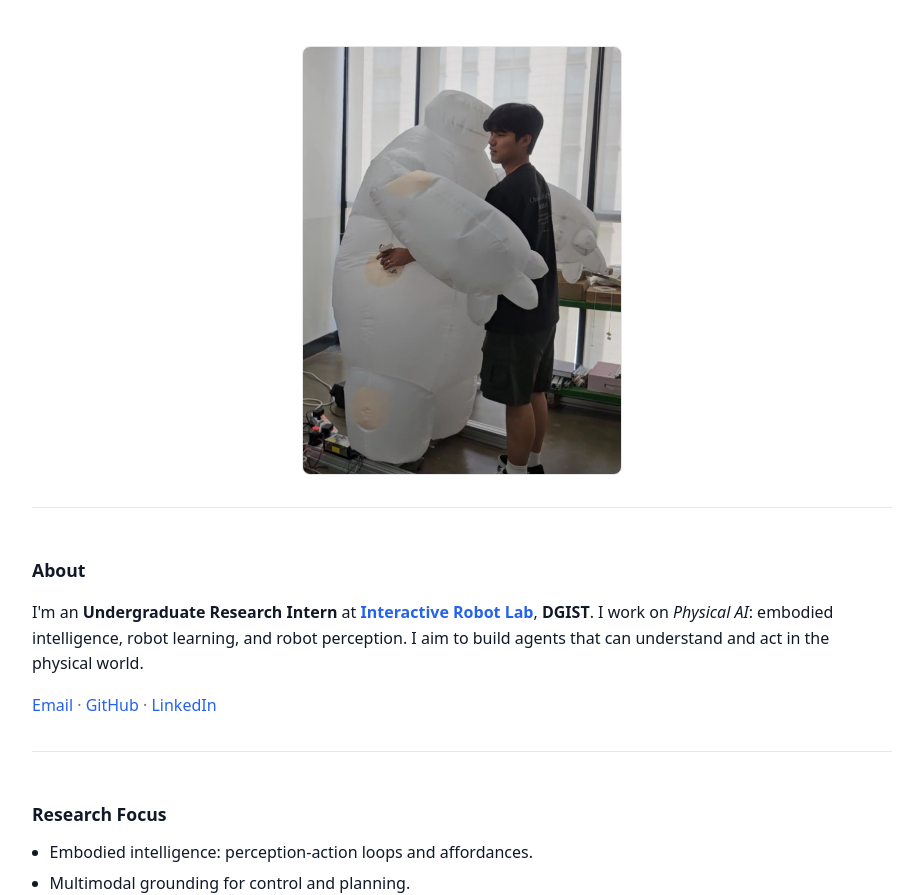
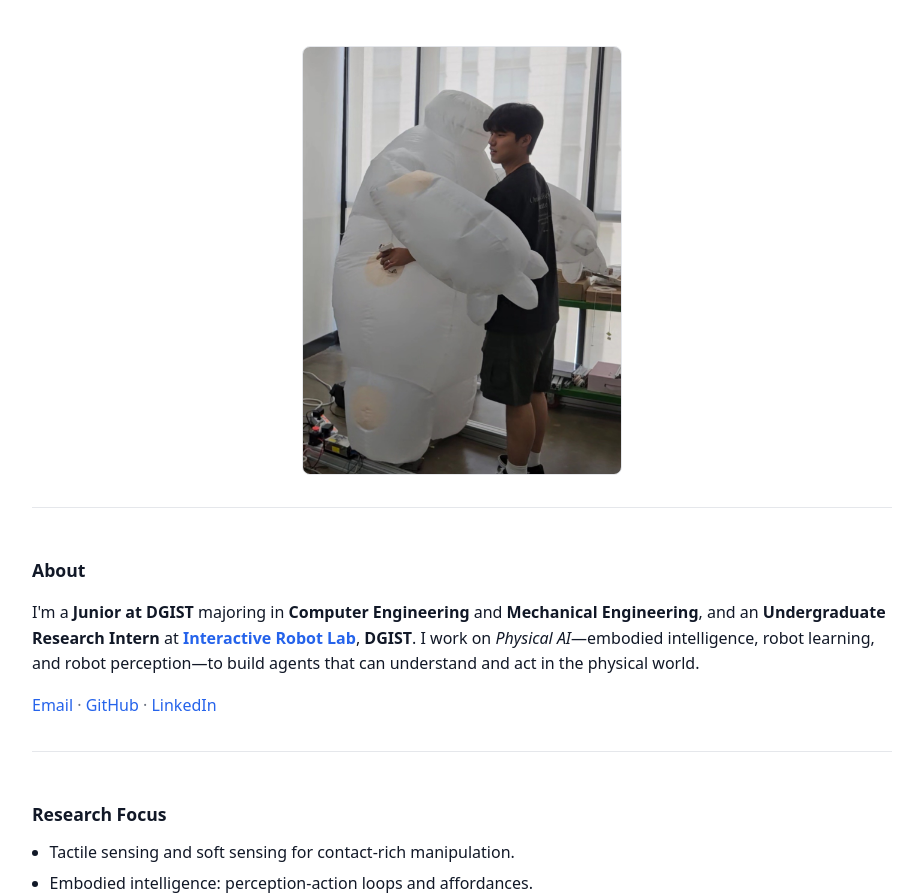
Before and after one commit to williamsunookim/williamsunookim.github.io, a plain HTML site: page index.html in a window 1280 px wide. Shown: the part 61-956 px from the top of the page, without its empty margins (178-1101 px from the left). Drawn offline with Linux system fonts and the light colour scheme.

Commit message:
Update index.html

```diff
--- a/index.html
+++ b/index.html
@@ -64,7 +64,7 @@
     <!-- ===== BELOW: TEXT CONTENT ===== -->
     <section id="about" class="section">
       <h2>About</h2>
-      <p>I'm an <strong>Undergraduate Research Intern</strong> at <strong><a href="https://www.kspark.me/home">Interactive Robot Lab</a></strong>, <strong>DGIST</strong>. I work on <em>Physical AI</em>: embodied intelligence, robot learning, and robot perception. I aim to build agents that can understand and act in the physical world.</p>
+      <p>I'm a <strong>Junior at DGIST</strong> majoring in <strong>Computer Engineering</strong> and <strong>Mechanical Engineering</strong>, and an <strong>Undergraduate Research Intern</strong> at <strong><a href="https://www.kspark.me/home">Interactive Robot Lab</a></strong>, <strong>DGIST</strong>. I work on <em>Physical AI</em>—embodied intelligence, robot learning, and robot perception—to build agents that can understand and act in the physical world.</p>
       <p class="muted">
         <a href="mailto:koreasunoo@dgist.ac.kr">Email</a> ·
         <a href="https://github.com/williamsunookim" target="_blank" rel="noopener">GitHub</a> ·
@@ -75,6 +75,7 @@
     <section id="research" class="section">
       <h2>Research Focus</h2>
       <ul class="list">
+        <li>Tactile sensing and soft sensing for contact-rich manipulation.</li>
         <li>Embodied intelligence: perception-action loops and affordances.</li>
         <li>Multimodal grounding for control and planning.</li>
         <li>Safety & evaluation for real-world deployment.</li>
```
